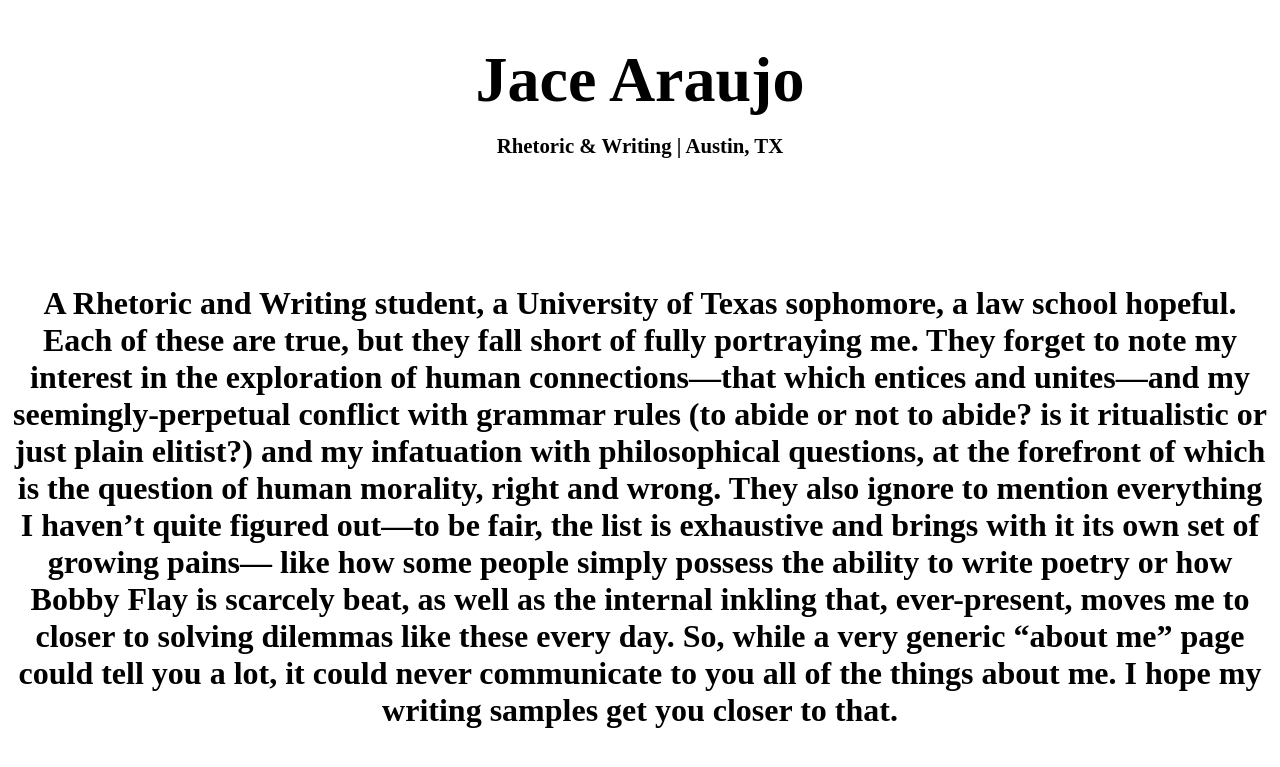
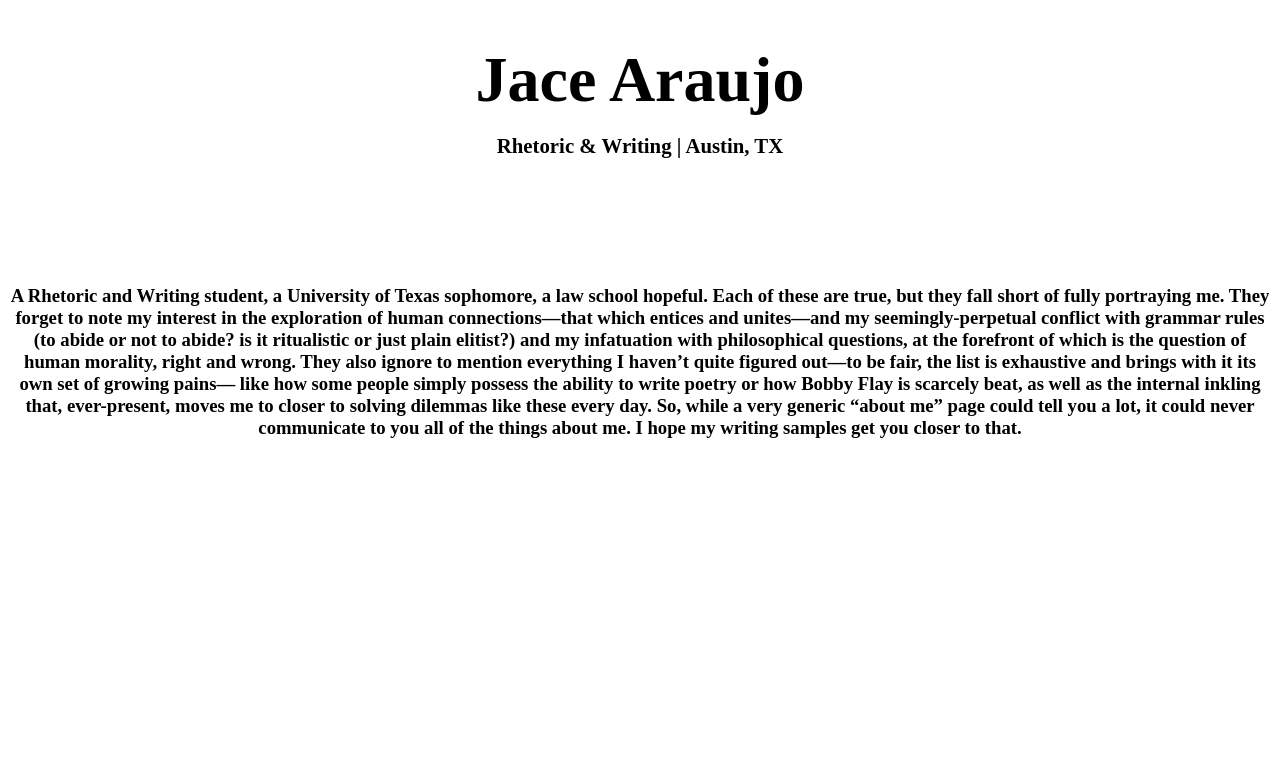
Before and after one commit to jaceluna/Portfolio, a Jekyll site: the page built from about.html, in a window 1280 px wide. Shown: the top 767 px of the page. Built offline with Jekyll 4.4.1, drawn with Linux system fonts in a browser that asks for light colours.

Commit message:
changed from h1 to h3

```diff
--- a/about.html
+++ b/about.html
@@ -3,6 +3,6 @@
 title: Jace Araujo
 ---
 <div class="blurb">
-  <h1>A Rhetoric and Writing student, a University of Texas sophomore, a law school hopeful. Each of these are true, but they fall short of fully portraying me. They forget to note my interest in the exploration of human connections—that which entices and unites—and my seemingly-perpetual conflict with grammar rules (to abide or not to abide? is it ritualistic or just plain elitist?) and my infatuation with philosophical questions, at the forefront of which is the question of human morality, right and wrong. They also ignore to mention everything I haven’t quite figured out—to be fair, the list is exhaustive and brings with it its own set of growing pains— like how some people simply possess the ability to write poetry or how Bobby Flay is scarcely beat, as well as the internal inkling that, ever-present, moves me to closer to solving dilemmas like these every day.
-So, while a very generic “about me” page could tell you a lot, it could never communicate to you all of the things about me. I hope my writing samples get you closer to that.</h1>
+  <h3>A Rhetoric and Writing student, a University of Texas sophomore, a law school hopeful. Each of these are true, but they fall short of fully portraying me. They forget to note my interest in the exploration of human connections—that which entices and unites—and my seemingly-perpetual conflict with grammar rules (to abide or not to abide? is it ritualistic or just plain elitist?) and my infatuation with philosophical questions, at the forefront of which is the question of human morality, right and wrong. They also ignore to mention everything I haven’t quite figured out—to be fair, the list is exhaustive and brings with it its own set of growing pains— like how some people simply possess the ability to write poetry or how Bobby Flay is scarcely beat, as well as the internal inkling that, ever-present, moves me to closer to solving dilemmas like these every day.
+So, while a very generic “about me” page could tell you a lot, it could never communicate to you all of the things about me. I hope my writing samples get you closer to that.</h3>
 </div><!-- /.blurb -->
```
